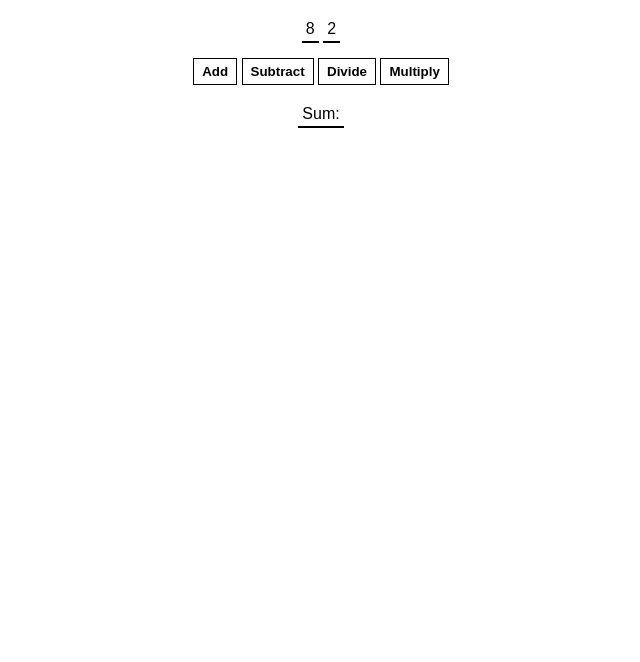
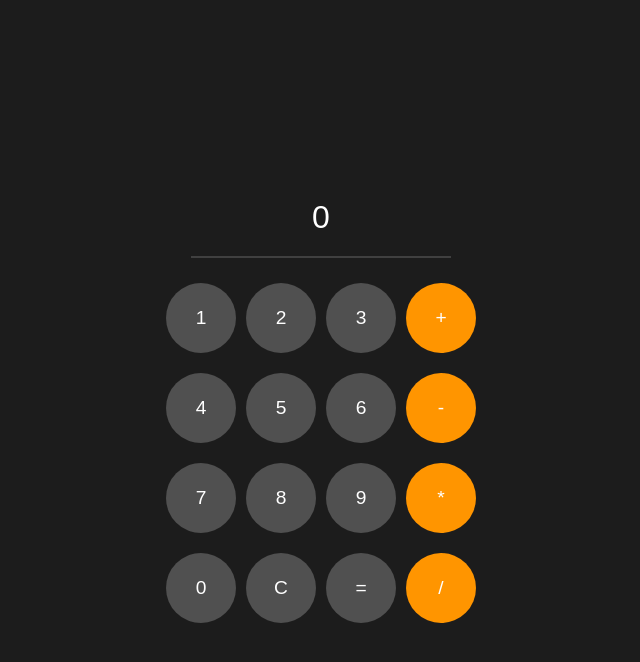
Before and after one commit to cleopatraropot/Calculator, a plain HTML site: page index.html in a window 1280 px wide. Shown: the whole page, without its empty margins (319-959 px from the left). Drawn offline with Linux system fonts and the light colour scheme.

Commit message:
styles updated

```diff
--- a/index.css
+++ b/index.css
@@ -1,21 +1,57 @@
 body {
     font-family: Arial, Helvetica, sans-serif;
-    padding: 20px 0;
-    margin: 0;
-    text-align: center;
+    display: flex;
+    justify-content: center;
+    align-items: center;
+    flex-direction: column;
+    height: 100vh;
+    background-color: #1C1C1C;
 }
 
-span {
-    border-bottom: 2px solid black;
-    padding: 4px;
+#display {
+    font-size: 2em;
+    padding: 20px;
+    margin-bottom: 20px;
+    border-bottom: 2px solid #404040;
+    width: 220px;
+    color: white;
+}
+
+div {
+    display: flex;
+    justify-content: center;
+    margin-bottom: 10px;
 }
 
 button {
-    margin: 20px 0;
-    background: white;
-    color: black;
-    border: 1px solid black;
-    font-weight: bold;
+    width: 70px;
+    height: 70px;
+    margin: 5px;
+    font-size: 1.2em;
+    background-color: #505050;
+    color: white;
+    border: none;
+    border-radius: 50%;
     cursor: pointer;
-    padding: 5px 8px;
+    transition: background-color 0.2s;
 }
+
+button:hover {
+    background-color: #606060;
+}
+
+button:active {
+    background-color: #404040;
+}
+
+button:nth-child(4n) {
+    background-color: #FF9500;
+}
+
+button:nth-child(4n):hover {
+    background-color: #FFA733;
+}
+
+button:nth-child(4n):active {
+    background-color: #E68500;
+}
--- a/index.html
+++ b/index.html
@@ -5,15 +5,31 @@
         <title>Calculator</title>
     </head>
     <body>
-        <span id="num1-el"></span>
-        <span id="num2-el"></span>
-        <br>
-        <button onclick="add()">Add</button>
-        <button onclick="subtract()">Subtract</button>
-        <button onclick="divide()">Divide</button>
-        <button onclick="multiply()">Multiply</button>
-        <br>
-        <span id="sum-el">Sum: </span>
+        <div id="display">0</div>
+        <div>
+            <button onclick="appendNumber(1)">1</button>
+            <button onclick="appendNumber(2)">2</button>
+            <button onclick="appendNumber(3)">3</button>
+            <button onclick="operate('add')">+</button>
+        </div>
+        <div>
+            <button onclick="appendNumber(4)">4</button>
+            <button onclick="appendNumber(5)">5</button>
+            <button onclick="appendNumber(6)">6</button>
+            <button onclick="operate('subtract')">-</button>
+        </div>
+        <div>
+            <button onclick="appendNumber(7)">7</button>
+            <button onclick="appendNumber(8)">8</button>
+            <button onclick="appendNumber(9)">9</button>
+            <button onclick="operate('multiply')">*</button>
+        </div>
+        <div>
+            <button onclick="appendNumber(0)">0</button>
+            <button onclick="clearDisplay()">C</button>
+            <button onclick="calculate()">=</button>
+            <button onclick="operate('divide')">/</button>
+        </div>
         <script src="index.js"></script>
     </body>
 </html>
```
